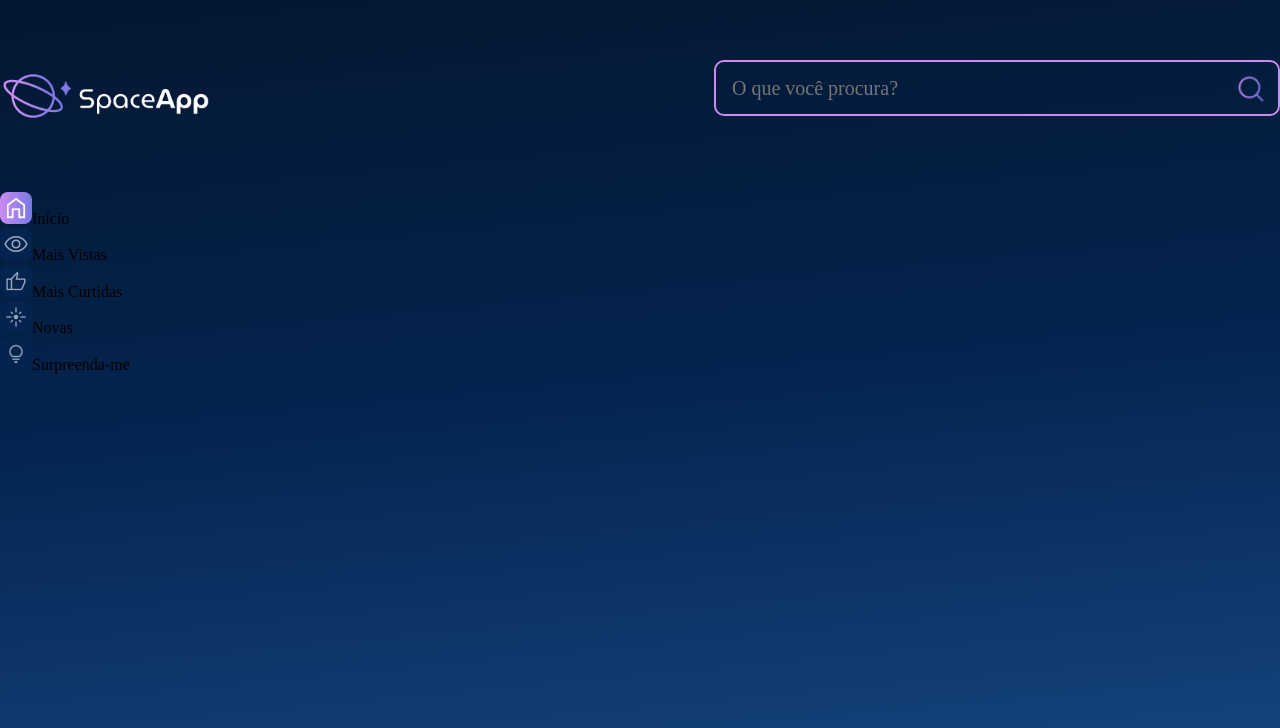
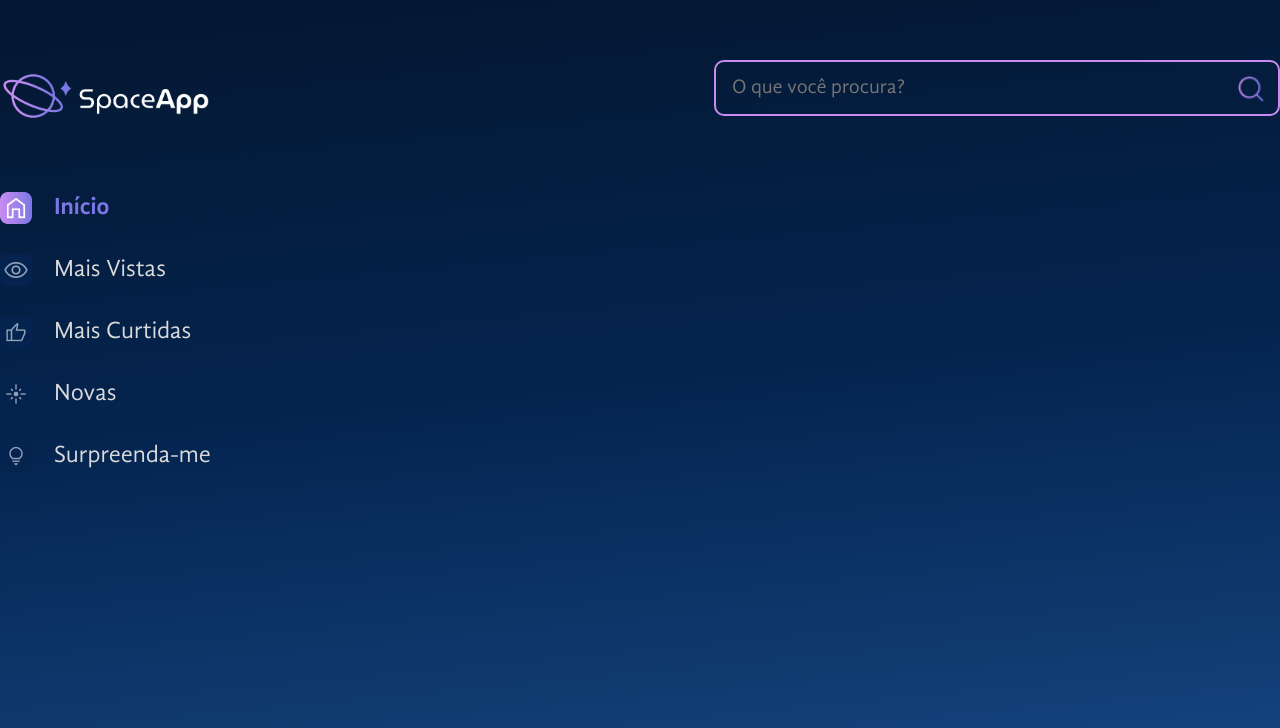
Before and after one commit to cMatheusBRibeiro/space-app, a React (Vite) app: page / in a window 1280 px wide. Shown: the top 728 px of the page. Built offline with nearby package versions, Linux system fonts and the light colour scheme.

Commit message:
#FEAT: Adicionado estilos dos itens de navegação e adicionado font padrão do sistema

```diff
--- a/src/componentes/BarraLateral/ItemNavegacao/index.jsx
+++ b/src/componentes/BarraLateral/ItemNavegacao/index.jsx
@@ -1,12 +1,20 @@
 import styled from "styled-components";
 
 const ItemListaEstilizado = styled.li`
-
+    font-size: 24px;
+    line-height: 29px;
+    margin-bottom: 30px;
+    cursor: pointer;
+    color: ${(props) => props.$ativo ? "#7B78E5" : "#D9D9D9"};
+    font-family: ${(props) => props.$ativo ? "GandhiSansBold" : "GandhiSansRegular"};
+    display: flex;
+    align-items: center;
+    gap: 22px;
 `;
 
 const ItemNavegacao = ({ children, iconeAtivo, iconeInativo, ativo = false }) => {
     return (
-        <ItemListaEstilizado>
+        <ItemListaEstilizado $ativo={ativo}>
             <img src={ativo ? iconeAtivo : iconeInativo} />
             {children}
         </ItemListaEstilizado>
--- a/src/componentes/EstilosGlobais/index.jsx
+++ b/src/componentes/EstilosGlobais/index.jsx
@@ -1,9 +1,21 @@
 import { createGlobalStyle } from "styled-components";
 
+import GandhiSansRegular from "./fontes/GandhiSans-Regular.otf";
+import GandhiSansBold from "./fontes/GandhiSans-Bold.otf";
+
 const EstilosGlobais = createGlobalStyle`
+@font-face {
+  font-family: "GandhiSansRegular";
+  src: local("Gandhi Sans Regular"), local("GandhiSansRegular"), url(${GandhiSansRegular});
+}
+@font-face {
+  font-family: "GandhiSansBold";
+  src: local("Gandhi Sans Bold"), local("GandhiSansBold"), url(${GandhiSansBold});
+}
 html {
   line-height: 1.15;
   -webkit-text-size-adjust: 100%;
+  font-family: GandhiSansRegular;
 }
 body {
   margin: 0;
```
Also changed, not shown: src/componentes/EstilosGlobais/fontes/GandhiSans-Bold.otf (added), src/componentes/EstilosGlobais/fontes/GandhiSans-Regular.otf (added).
